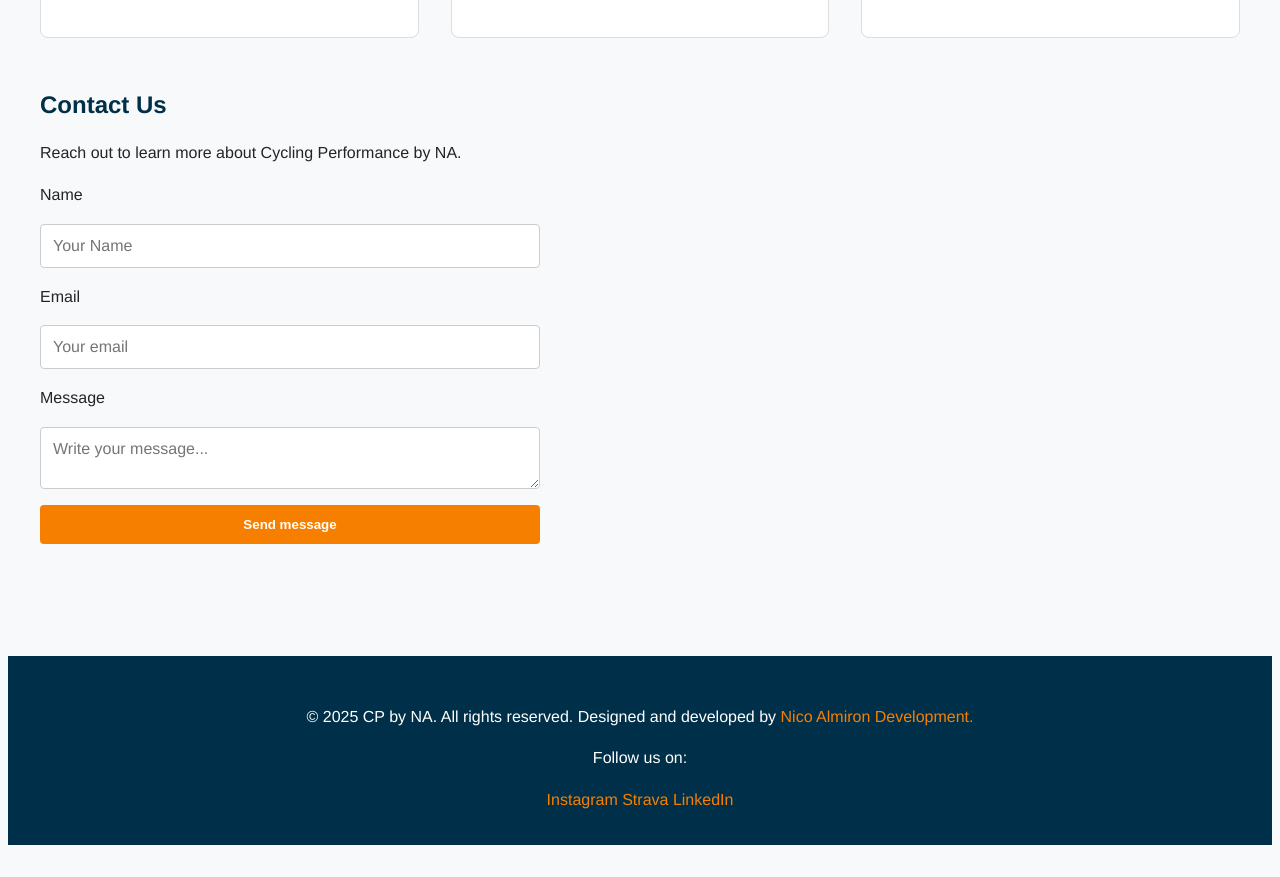
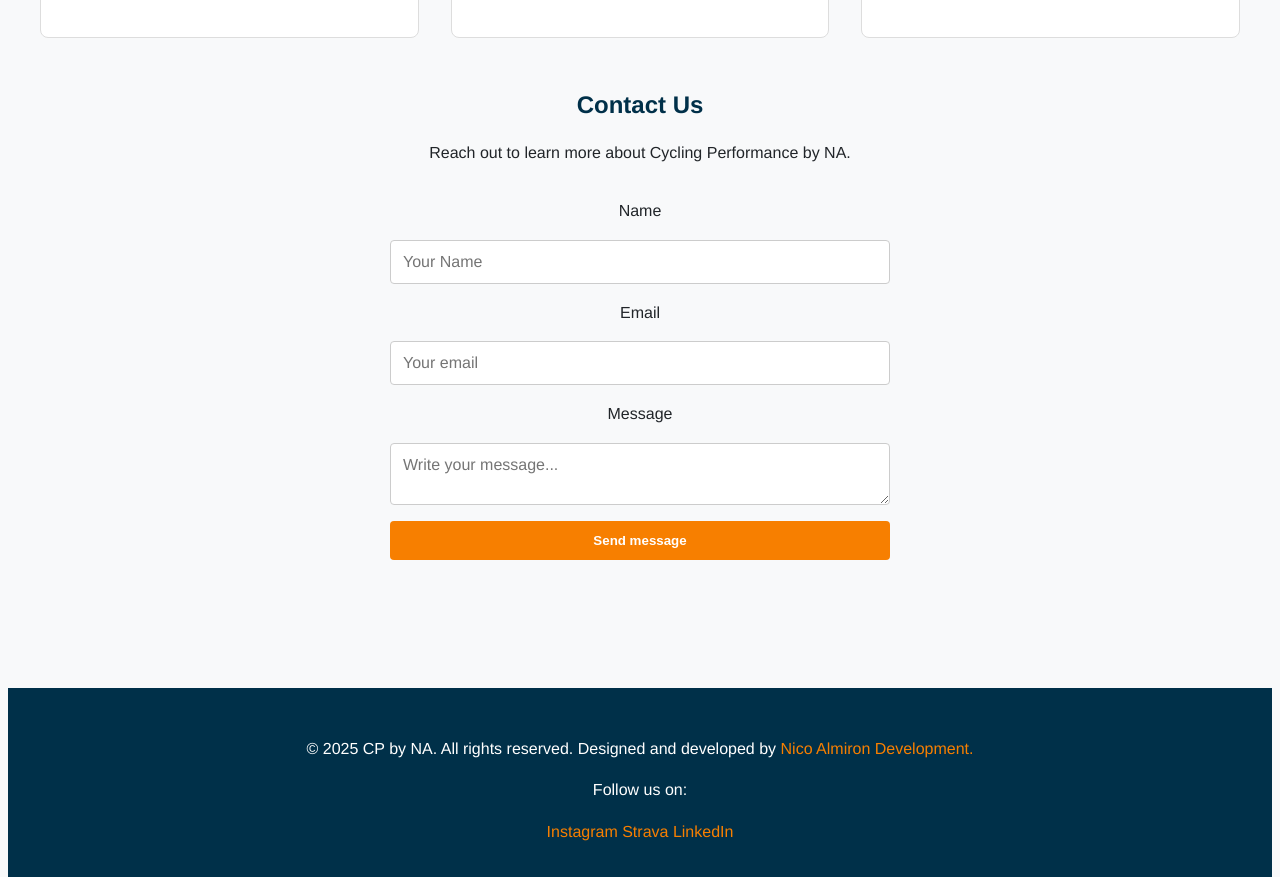
Before and after one commit to Nalmiron23/Proyecto1-Prometeo, a plain HTML site: page index.html in a window 1280 px wide. Shown: the part 825-1702 px from the top of the page. Before the commit the page ends 1670 px from the top, so only its background shows below. Drawn offline with Linux system fonts and the light colour scheme.

Commit message:
Adjusting form to the center

```diff
--- a/styles.css
+++ b/styles.css
@@ -91,7 +91,11 @@ form {
     flex-direction: column;
     gap: 1rem;
     max-width: 500px;
-    margin-top: 1rem;
+    margin: 1rem auto;
+    padding: 1rem;
+}
+#contact {
+    text-align: center;
 }
 input, textarea {
     padding: 0.75rem;
```
